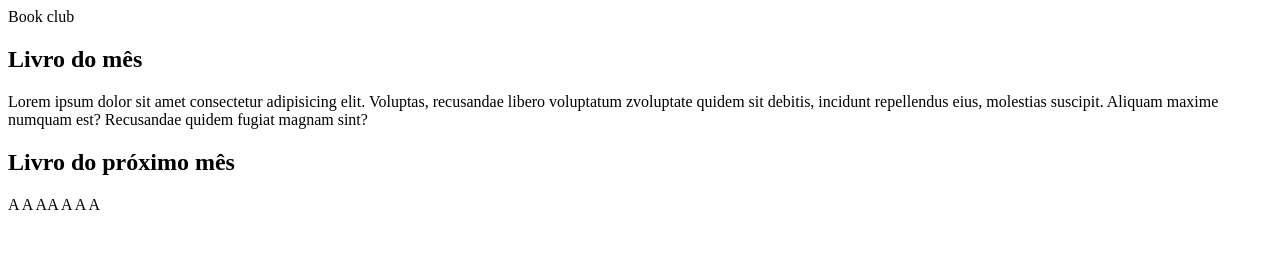
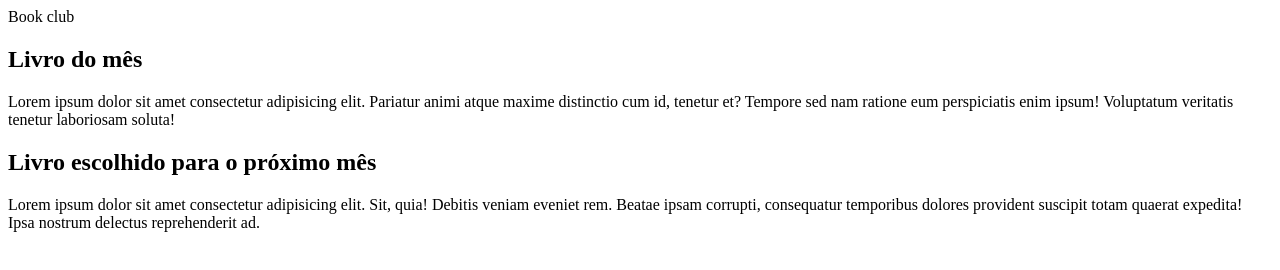
Before and after one commit to Vitoria-m/Ramificacoes, a plain HTML site: page novo-projeto-ramificacao/index.html in a window 1280 px wide. Drawn offline with Linux system fonts and the light colour scheme.

Commit message:
Update index.html

```diff
--- a/novo-projeto-ramificacao/index.html
+++ b/novo-projeto-ramificacao/index.html
@@ -4,21 +4,22 @@
     <meta charset="UTF-8">
     <meta http-equiv="X-UA-Compatible" content="IE=edge">
     <meta name="viewport" content="width=device-width, initial-scale=1.0">
-    <title>Título do Site</title>
+    <link rel=stylesheet href="estilo/style.css">
+    <title>Book Club</title>
 </head>
 <body>
     <main>
-    <header>Book club</header>
-</main>
+        <header>Book club</header>
+    </main>
 
     <article>
         <h1>Livro do mês</h1>
-        <p>Lorem ipsum dolor sit amet consectetur adipisicing elit. Voluptas, recusandae libero voluptatum zvoluptate quidem sit debitis, incidunt repellendus eius, molestias suscipit. Aliquam maxime numquam est? Recusandae quidem fugiat magnam sint?</p>
+        <p>Lorem ipsum dolor sit amet consectetur adipisicing elit. Pariatur animi atque maxime distinctio cum id, tenetur et? Tempore sed nam ratione eum perspiciatis enim ipsum! Voluptatum veritatis tenetur laboriosam soluta!</p>
     </article>
 
     <article>
-        <h2>Livro do próximo mês</h2>
-        <p>A A AA A A A</p>
+        <h2>Livro escolhido para o próximo mês</h2>
+        <p>Lorem ipsum dolor sit amet consectetur adipisicing elit. Sit, quia! Debitis veniam eveniet rem. Beatae ipsam corrupti, consequatur temporibus dolores provident suscipit totam quaerat expedita! Ipsa nostrum delectus reprehenderit ad.</p>
     </article>
 
 
```
